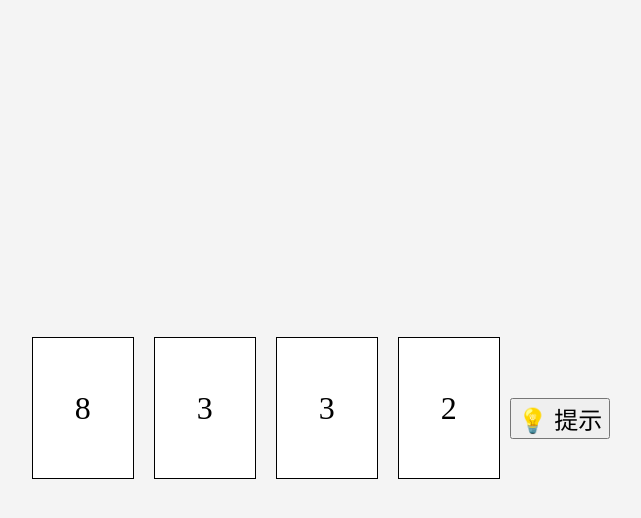
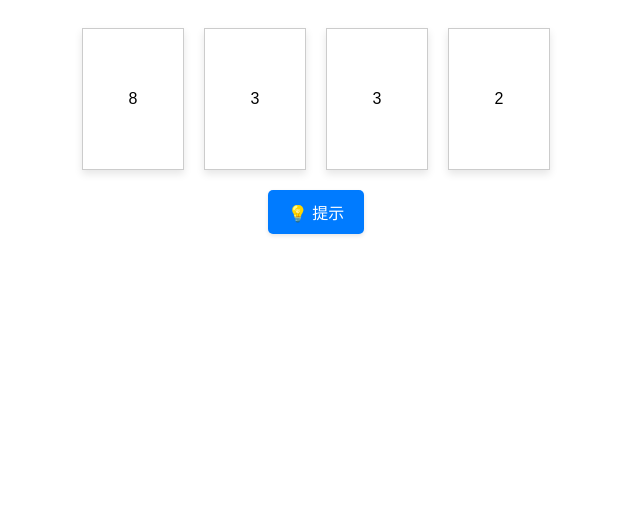
Before and after one commit to MaxMTIAN/24P, a plain HTML site: page index.html in a window 1280 px wide. Shown: the whole page, without its empty margins (324-965 px from the left). Drawn offline with Linux system fonts and the light colour scheme.

Commit message:
Update style.css

```diff
--- a/style.css
+++ b/style.css
@@ -1,30 +1,78 @@
 body {
-  display: flex;
-  justify-content: center;
-  align-items: center;
-  height: 100vh;
-  background-color: #f4f4f4;
+    font-family: Arial, sans-serif;
+    text-align: center;
+    padding: 20px;
 }
 
 #card-container {
     display: flex;
+    justify-content: center;
+    gap: 20px;
+    margin-bottom: 20px;
 }
 
 .card {
     width: 100px;
     height: 140px;
-  margin: 10px;
+    border: 1px solid #ccc;
+    display: flex;
+    flex-direction: column;
+    justify-content: center;
+    align-items: center;
     background-color: white;
-  border: 1px solid black;
+    cursor: pointer;
+    box-shadow: 0 4px 8px rgba(0,0,0,0.1);
+    transition: transform 0.2s;
+}
+
+.card:hover {
+    transform: translateY(-5px);
+}
+
+.value {
+    font-size: 32px;
+    font-weight: bold;
+}
+
+.suit {
+    font-size: 20px;
+    position: absolute;
+    top: 5px;
+    left: 5px;
+}
+
+#operators {
     display: flex;
     justify-content: center;
-  align-items: center;
-  font-size: 2em;
-  cursor: pointer;
+    gap: 10px;
+    margin-bottom: 20px;
 }
 
-#hint {
-  margin-top: 20px;
-  font-size: 1.5em;
+button {
+    padding: 10px 20px;
+    font-size: 16px;
     cursor: pointer;
+    background-color: #007BFF;
+    color: white;
+    border: none;
+    border-radius: 5px;
+    box-shadow: 0 2px 4px rgba(0,0,0,0.1);
 }
+
+button:hover {
+    background-color: #0056b3;
+}
+
+#celebration {
+    font-size: 24px;
+    color: #4CAF50;
+}
+
+#celebration p {
+    margin: 20px 0;
+}
+
+#celebration button {
+    font-size: 20px;
+    padding: 15px 30px;
+}
```
Lines whose indentation alone changed are shown as unchanged.
